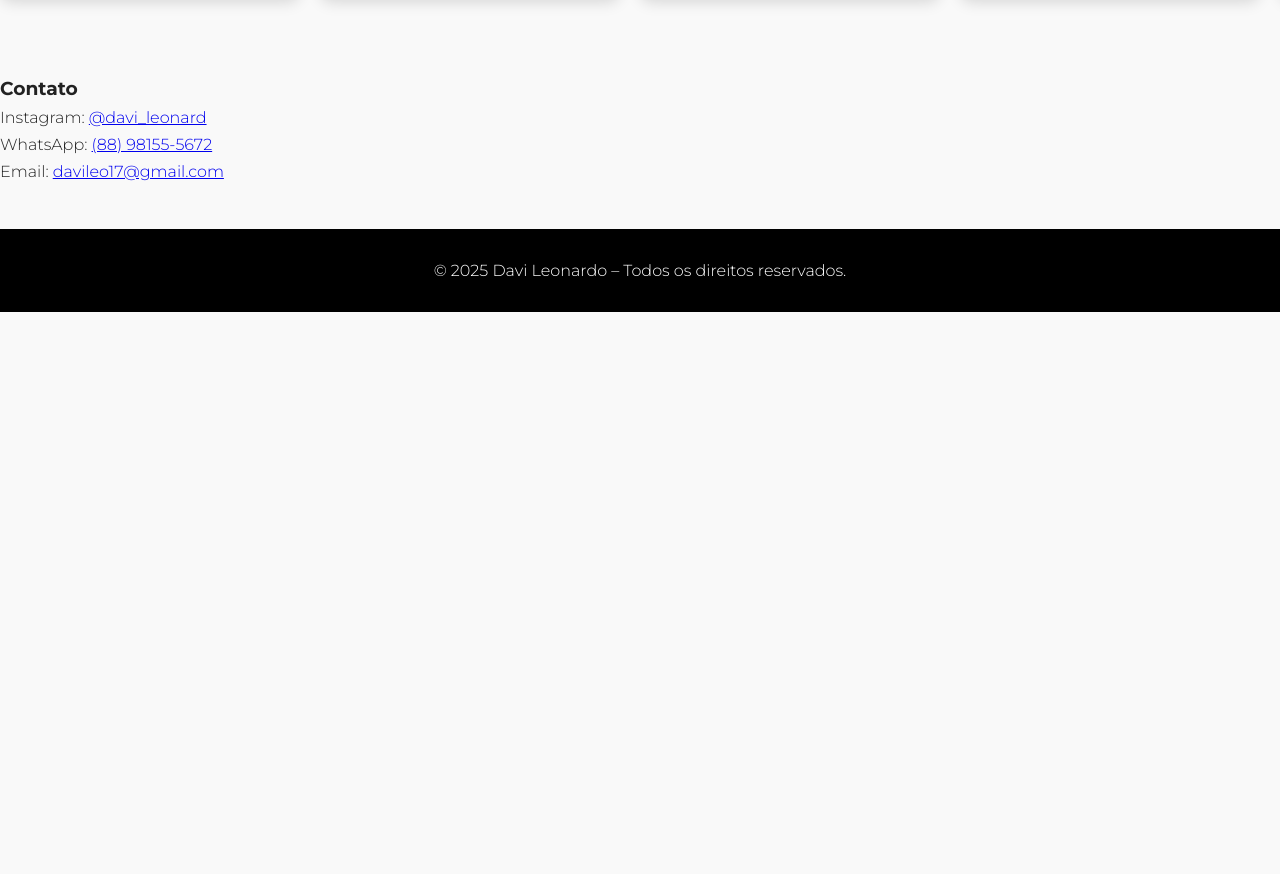
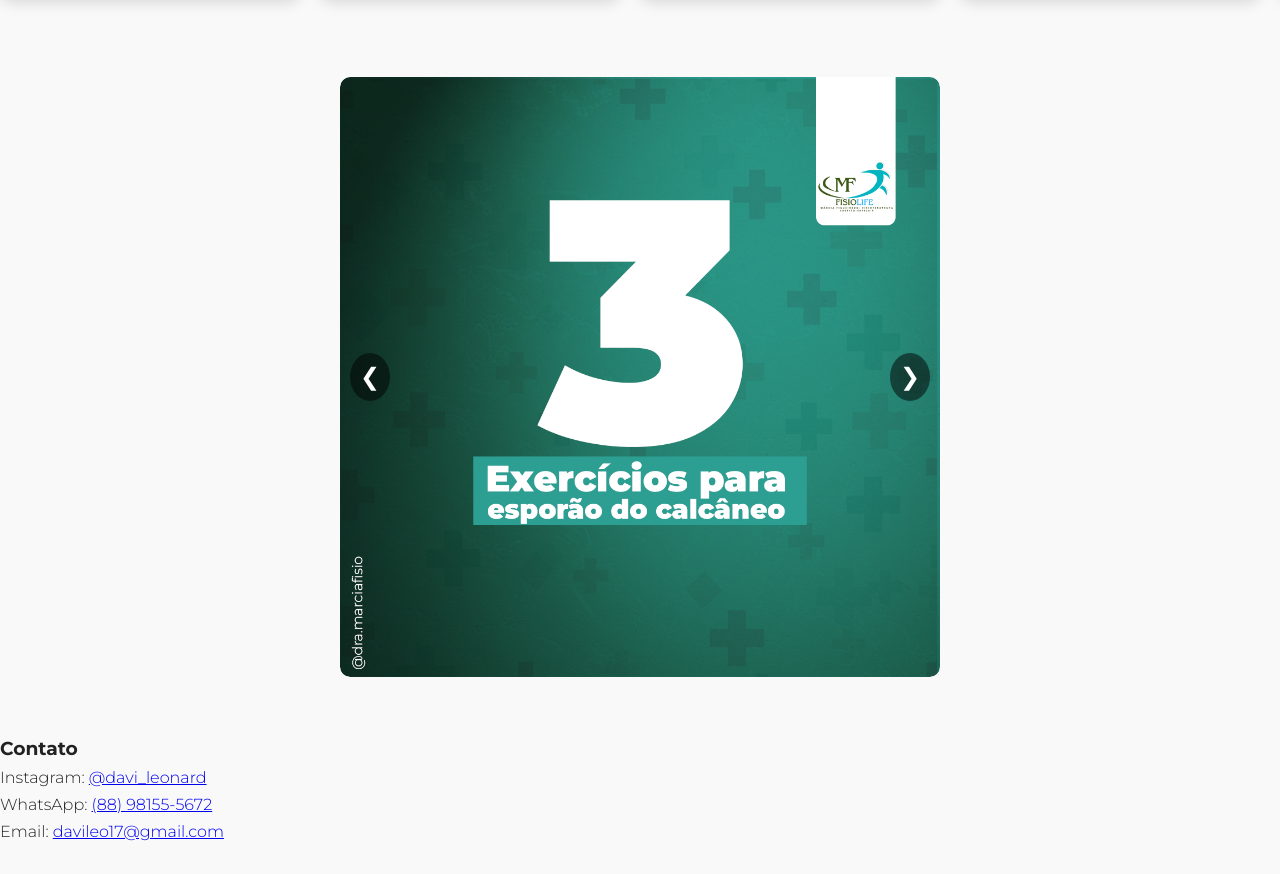
Before and after one commit to davileonardo/portfolio_davi_leonardo, a plain HTML site: page index.html in a window 1280 px wide. Shown: the part 2241-3115 px from the top of the page. Before the commit the page ends 2553 px from the top, so only its background shows below. Drawn offline with Linux system fonts and the light colour scheme.

Commit message:
javascript

```diff
--- a/index.html
+++ b/index.html
@@ -34,6 +34,31 @@
     .contact-info p { margin: 0.5rem 0; }
   </style>
 </head>
+
+<script>
+  let slideIndex = 0;
+  const slides = document.querySelectorAll(".carrossel-slide .slide");
+
+  function mostrarSlide(index) {
+    slides.forEach((slide, i) => {
+      slide.classList.remove("active");
+      if (i === index) slide.classList.add("active");
+    });
+  }
+
+  function mudarSlide(direcao) {
+    slideIndex = (slideIndex + direcao + slides.length) % slides.length;
+    mostrarSlide(slideIndex);
+  }
+
+  // Slide automático a cada 5 segundos
+  setInterval(() => {
+    mudarSlide(1);
+  }, 5000);
+
+  // Inicializar
+  mostrarSlide(slideIndex);
+</script>
 <body>
   <header>
     <h1>Davi Leonardo</h1>
@@ -88,6 +113,27 @@
     </div>
   </div>
 </section>
+<div class="carrossel-slide">
+  <div class="slide active">
+    <img src="imagens/1.png" alt="Imagem 1">
+  </div>
+  <div class="slide">
+    <img src="imagens/2.png" alt="Imagem 2">
+  </div>
+  <div class="slide">
+    <img src="imagens/3.png" alt="Imagem 3">
+  </div>
+  <div class="slide">
+    <img src="imagens/4.png" alt="Imagem 4">
+  </div>
+  <div class="slide">
+    <img src="imagens/5.png" alt="Imagem 5">
+  </div>
+
+  <button class="prev" onclick="mudarSlide(-1)">&#10094;</button>
+  <button class="next" onclick="mudarSlide(1)">&#10095;</button>
+</div>
+
 
 
 
--- a/style.css
+++ b/style.css
@@ -73,3 +73,54 @@
 .carrossel-imagens img:hover {
   transform: scale(1.03);
 }
+.carrossel-slide {
+  position: relative;
+  max-width: 600px;
+  margin: 60px auto;
+  overflow: hidden;
+  border-radius: 10px;
+}
+
+.carrossel-slide .slide {
+  display: none;
+}
+
+.carrossel-slide .slide.active {
+  display: block;
+  animation: fade 0.7s ease-in-out;
+}
+
+.carrossel-slide img {
+  width: 100%;
+  height: auto;
+  display: block;
+  border-radius: 10px;
+}
+
+.carrossel-slide .prev,
+.carrossel-slide .next {
+  position: absolute;
+  top: 50%;
+  transform: translateY(-50%);
+  background-color: rgba(0, 0, 0, 0.5);
+  color: white;
+  border: none;
+  font-size: 24px;
+  padding: 10px;
+  cursor: pointer;
+  z-index: 1;
+  border-radius: 50%;
+}
+
+.carrossel-slide .prev {
+  left: 10px;
+}
+
+.carrossel-slide .next {
+  right: 10px;
+}
+
+@keyframes fade {
+  from {opacity: 0.5;}
+  to {opacity: 1;}
+}
```
